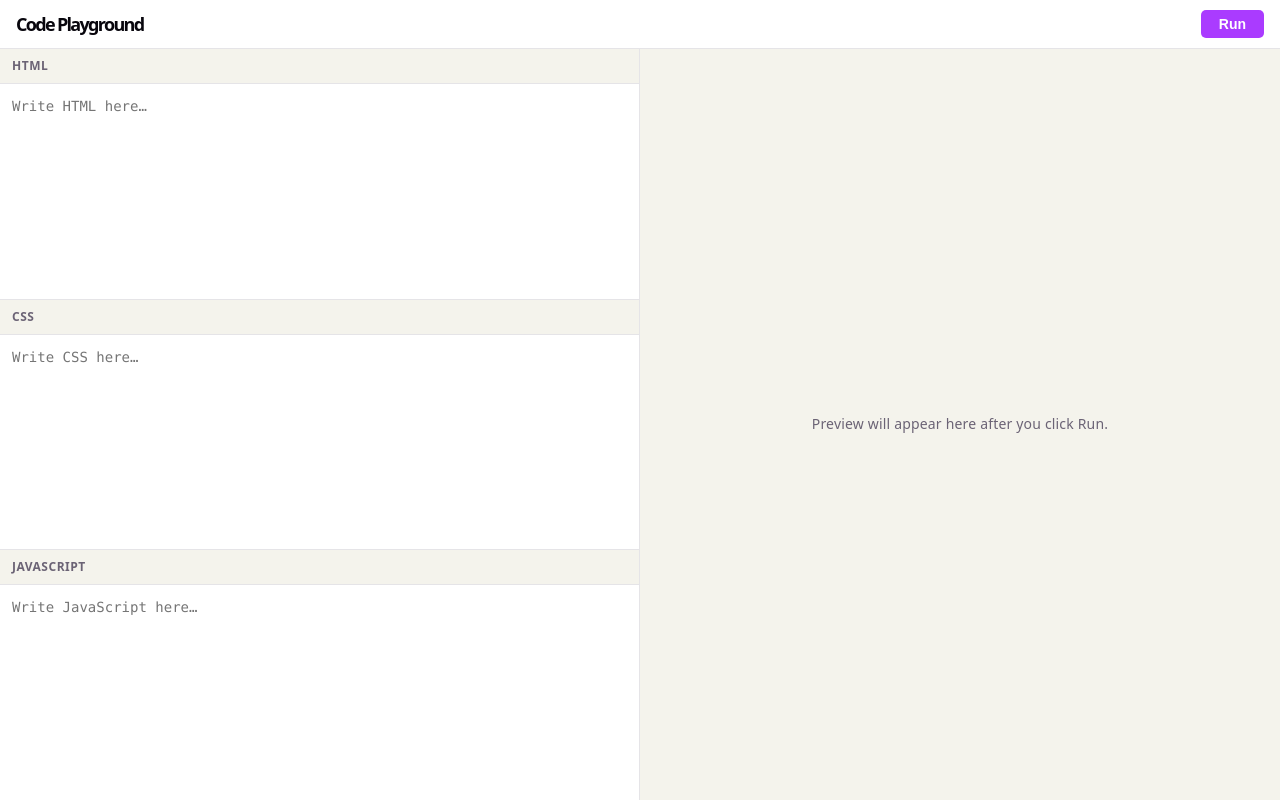
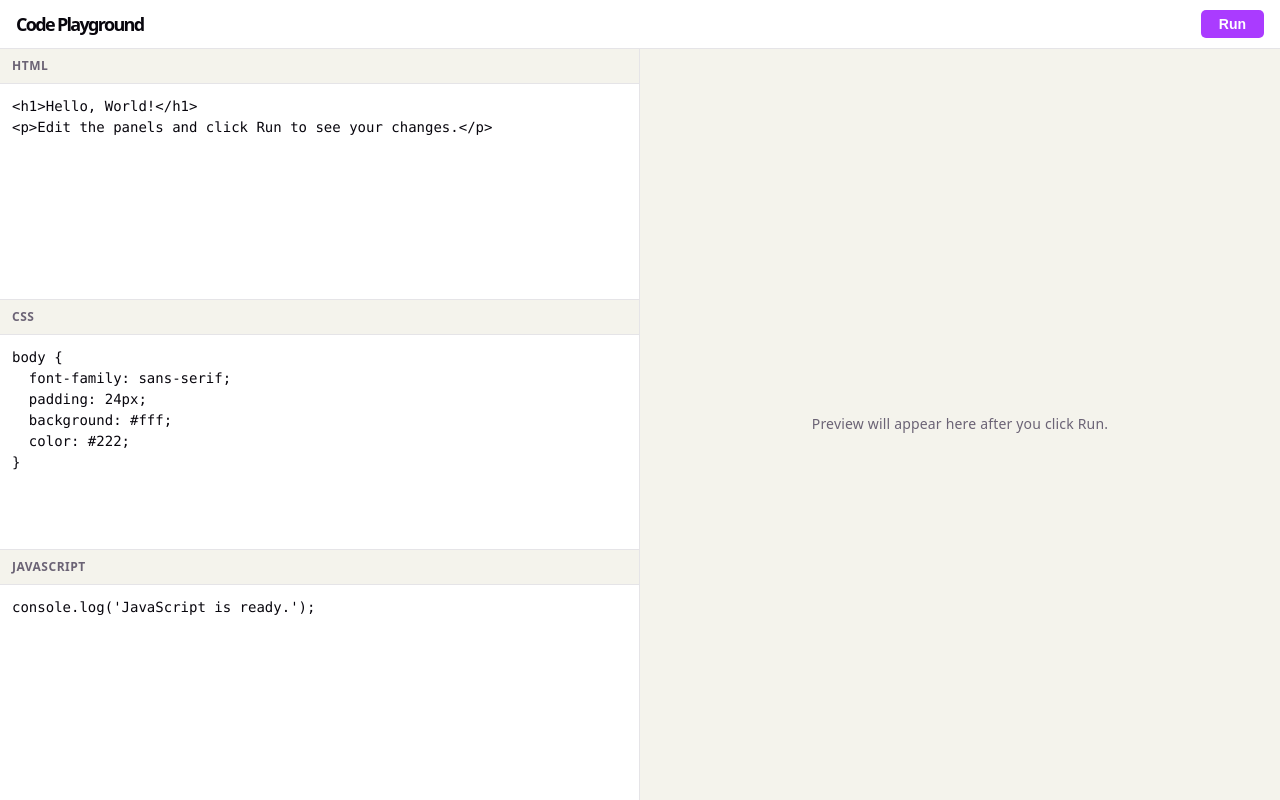
Before and after one commit to Halil-Tunc/browser-code-playground, a React (Vite) app: page / in a window 1280 px wide. Built offline with nearby package versions, Linux system fonts and the light colour scheme.

Commit message:
Add controlled editor panels

```diff
--- a/src/App.jsx
+++ b/src/App.jsx
@@ -1,6 +1,11 @@
+import { useState } from 'react'
 import './App.css'
 
 function App() {
+  const [html, setHtml] = useState('<h1>Hello, World!</h1>\n<p>Edit the panels and click Run to see your changes.</p>')
+  const [css, setCss] = useState('body {\n  font-family: sans-serif;\n  padding: 24px;\n  background: #fff;\n  color: #222;\n}')
+  const [js, setJs] = useState("console.log('JavaScript is ready.');")
+
   return (
     <div className="app">
       <header className="toolbar">
@@ -11,15 +16,15 @@ function App() {
         <div className="editors">
           <div className="editor-panel">
             <div className="panel-label">HTML</div>
-            <textarea placeholder="Write HTML here…" />
+            <textarea value={html} onChange={e => setHtml(e.target.value)} />
           </div>
           <div className="editor-panel">
             <div className="panel-label">CSS</div>
-            <textarea placeholder="Write CSS here…" />
+            <textarea value={css} onChange={e => setCss(e.target.value)} />
           </div>
           <div className="editor-panel">
             <div className="panel-label">JavaScript</div>
-            <textarea placeholder="Write JavaScript here…" />
+            <textarea value={js} onChange={e => setJs(e.target.value)} />
           </div>
         </div>
         <div className="preview">
```
